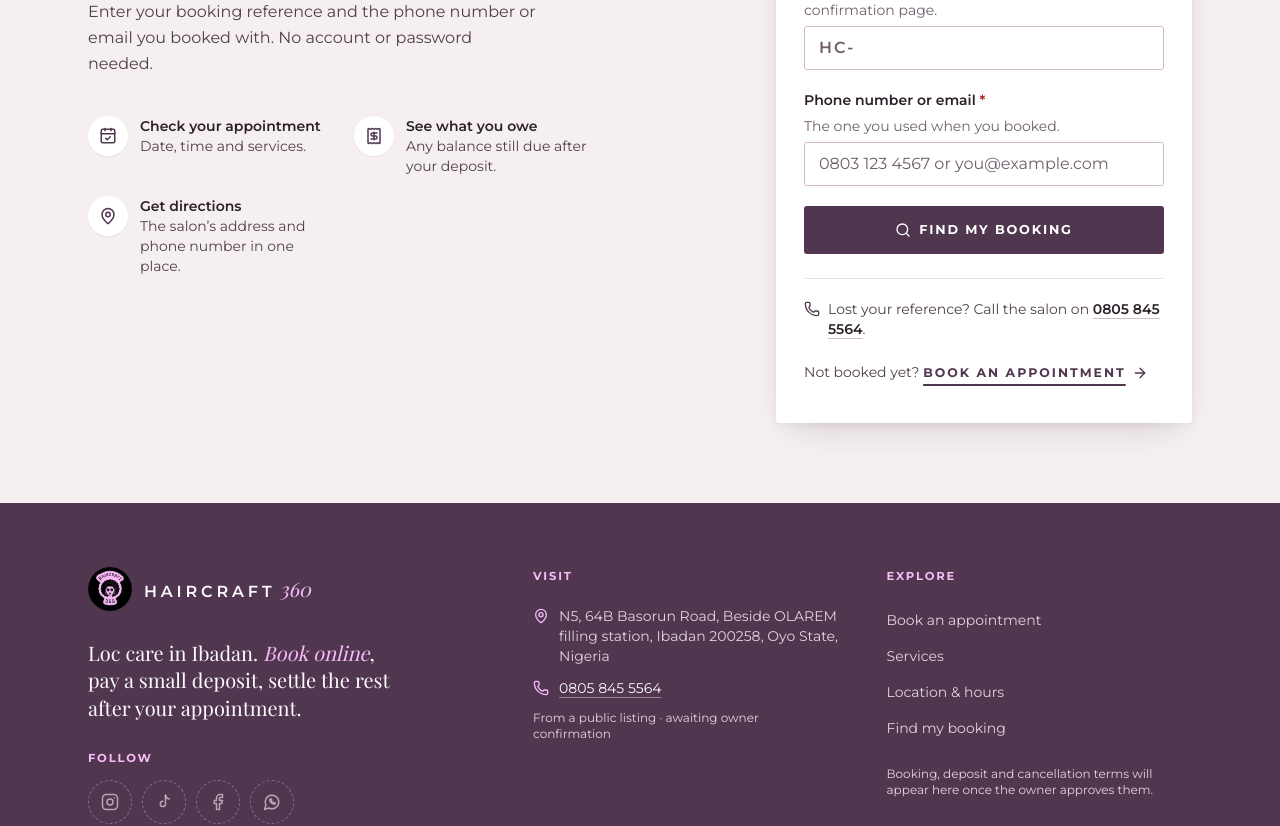
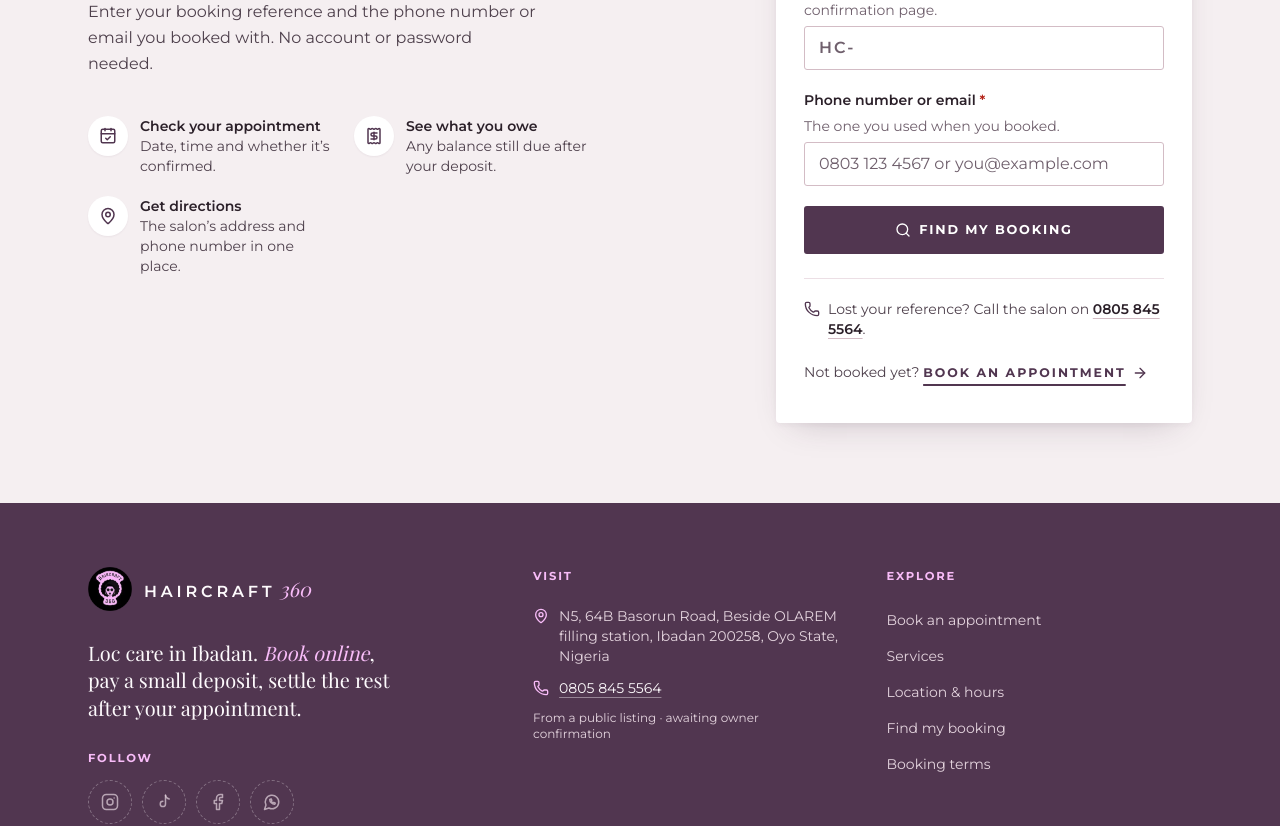
Before and after one commit to MasterLexhie/haircraft360-website, a Next.js app: page /booking in a window 1280 px wide. Shown: the part 322-1148 px from the top of the page. Built offline with nearby package versions, Linux system fonts and the light colour scheme; no server answers; a web font is replaced by a local one.

Commit message:
Match Find my booking's intro to what it shows, and link the booking terms in the footer

```diff
--- a/src/app/(site)/booking/page.tsx
+++ b/src/app/(site)/booking/page.tsx
@@ -54,7 +54,7 @@ export default function FindBookingPage() {
         <div className="lg:col-start-1 lg:row-start-2">
           <ul className="grid max-w-lg gap-5 sm:grid-cols-2">
             {[
-              { icon: CalendarCheck, title: "Check your appointment", body: "Date, time and services." },
+              { icon: CalendarCheck, title: "Check your appointment", body: "Date, time and whether it’s confirmed." },
               { icon: Receipt, title: "See what you owe", body: "Any balance still due after your deposit." },
               { icon: MapPin, title: "Get directions", body: "The salon’s address and phone number in one place." },
             ].map((f) => (
--- a/src/components/site/site-chrome.tsx
+++ b/src/components/site/site-chrome.tsx
@@ -58,10 +58,8 @@ export function SiteFooter() {
             <li><Link className={linkCls} href="/#services">Services</Link></li>
             <li><Link className={linkCls} href="/#visit">Location &amp; hours</Link></li>
             <li><Link className={linkCls} href="/booking">Find my booking</Link></li>
+            <li><Link className={linkCls} href="/terms">Booking terms</Link></li>
           </ul>
-          <p className="mt-5 text-xs text-on-night-2">
-            Booking, deposit and cancellation terms will appear here once the owner approves them.
-          </p>
         </div>
       </div>
       <div className="border-t border-on-night/15">
```
